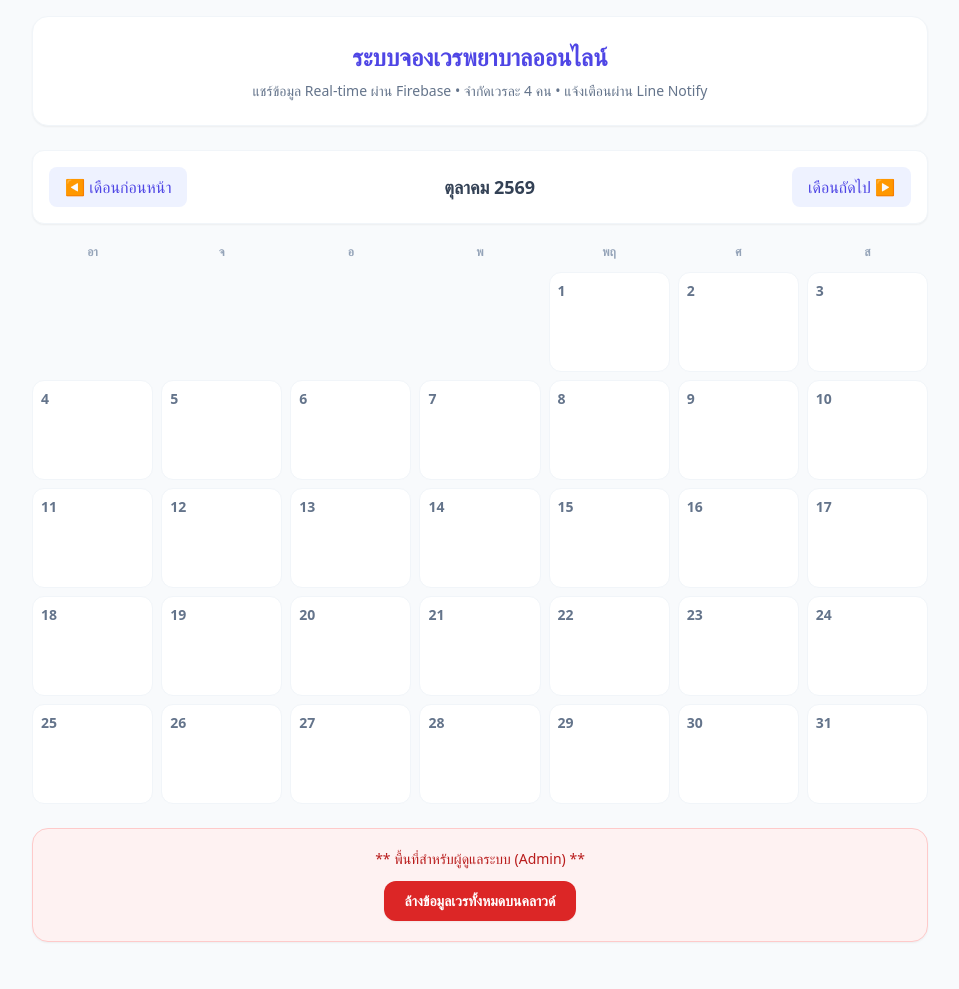
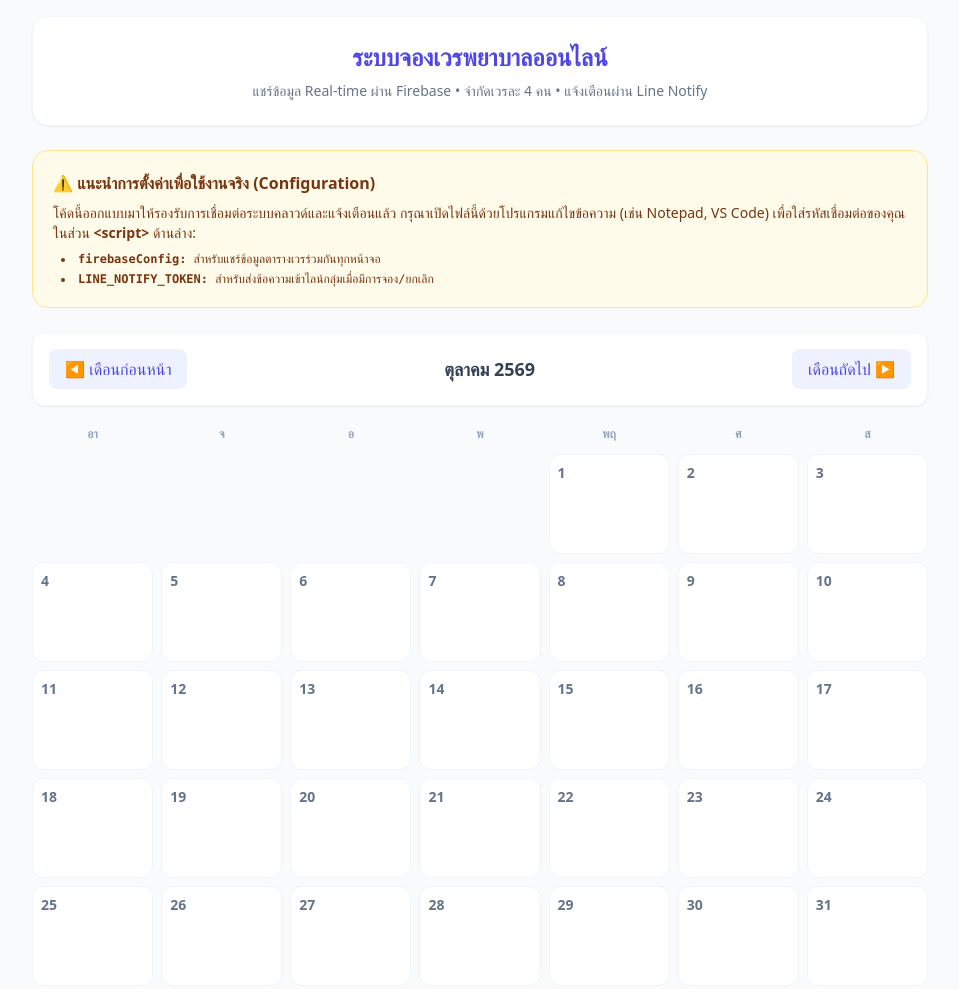
Before and after one commit to Tammp847/nurse, a plain HTML site: page index.html in a window 1280 px wide. Shown: the top 989 px of the page, without its empty margins (160-1119 px from the left). Before the commit the page ends 958 px from the top, so only its background shows below. Drawn offline with nearby package versions, Linux system fonts and the light colour scheme; no server answers.

Commit message:
Add files via upload

```diff
--- a/index.html
+++ b/index.html
@@ -21,6 +21,16 @@
         <h1 class="text-2xl font-bold text-indigo-600 mb-2">ระบบจองเวรพยาบาลออนไลน์</h1>
         <p class="text-sm text-slate-500">แชร์ข้อมูล Real-time ผ่าน Firebase • จำกัดเวรละ 4 คน • แจ้งเตือนผ่าน Line Notify</p>
     </header>
+
+    <!-- Configuration Guide / Setup Box -->
+    <div class="bg-amber-50 border border-amber-200 rounded-2xl p-5 mb-6 text-sm text-amber-900">
+        <h3 class="font-bold text-base mb-2 flex items-center">⚠️ แนะนำการตั้งค่าเพื่อใช้งานจริง (Configuration)</h3>
+        <p class="mb-2">โค้ดนี้ออกแบบมาให้รองรับการเชื่อมต่อระบบคลาวด์และแจ้งเตือนแล้ว กรุณาเปิดไฟล์นี้ด้วยโปรแกรมแก้ไขข้อความ (เช่น Notepad, VS Code) เพื่อใส่รหัสเชื่อมต่อของคุณในส่วน <strong>&lt;script&gt;</strong> ด้านล่าง:</p>
+        <ul class="list-disc list-inside space-y-1 ml-2 font-mono text-xs">
+            <li><strong>firebaseConfig:</strong> สำหรับแชร์ข้อมูลตารางเวรร่วมกันทุกหน้าจอ</li>
+            <li><strong>LINE_NOTIFY_TOKEN:</strong> สำหรับส่งข้อความเข้าไลน์กลุ่มเมื่อมีการจอง/ยกเลิก</li>
+        </ul>
+    </div>
 
     <!-- Calendar Controller -->
     <div class="bg-white rounded-xl p-4 shadow-sm mb-4 border border-slate-100 flex justify-between items-center">
@@ -96,8 +106,9 @@
 
     // 1. นำข้อมูลคอนฟิกจาก Firebase Console มาวางแทนที่ตรงนี้เพื่อใช้งาน Real-time Database
     const firebaseConfig = {
-        piKey: "AIzaSyCHsvdhqucG9byQxZE47AxRb8v4bezVJU0",
+        apiKey: "AIzaSyCHsvdhqucG9byQxZE47AxRb8v4bezVJU0",
         authDomain: "nurse-db-cbc9c.firebaseapp.com",
+        databaseURL: "https://nurse-db-cbc9c-default-rtdb.asia-southeast1.firebasedatabase.app",
         projectId: "nurse-db-cbc9c",
         storageBucket: "nurse-db-cbc9c.firebasestorage.app",
         messagingSenderId: "285296416812",
```
